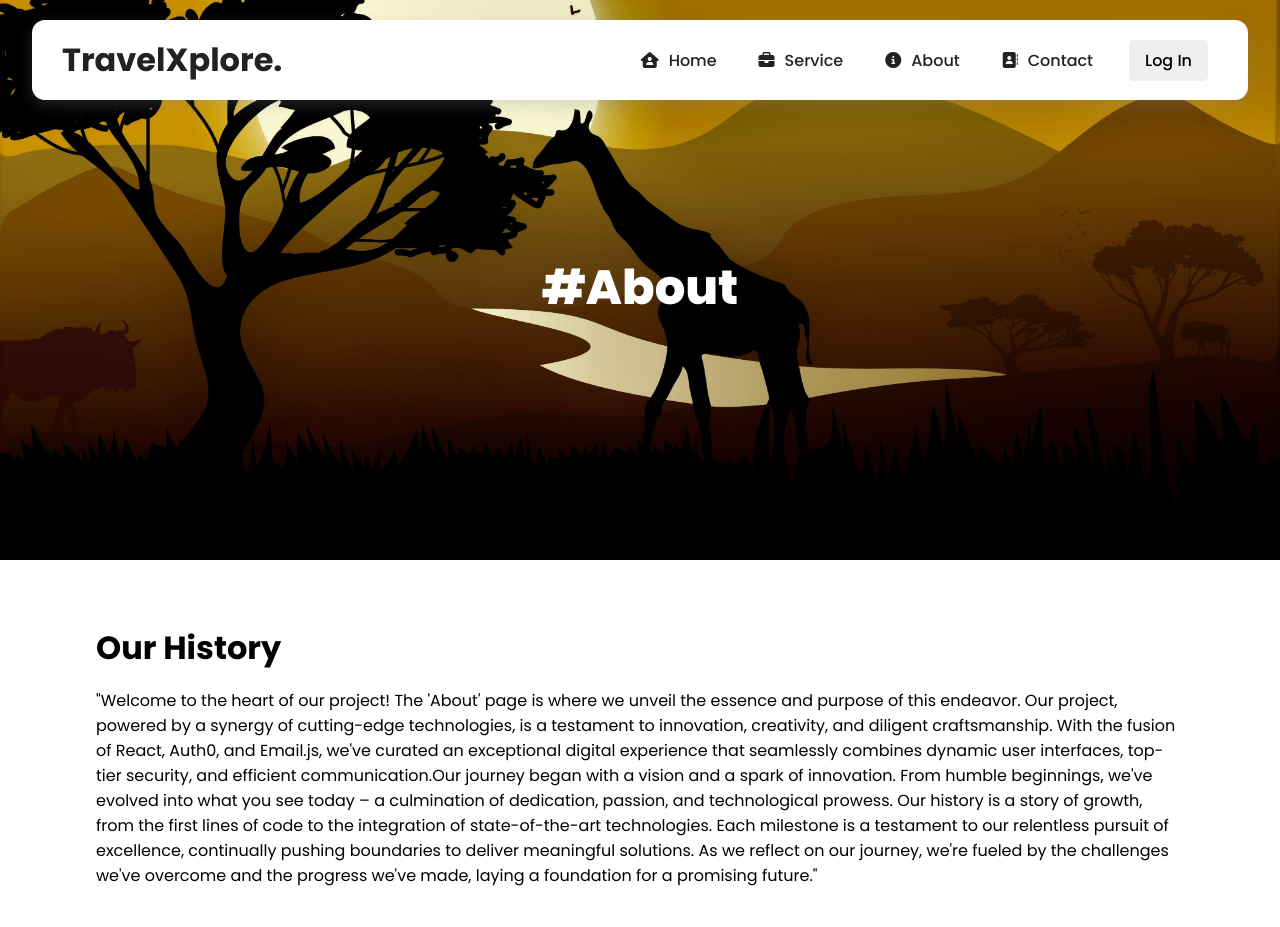
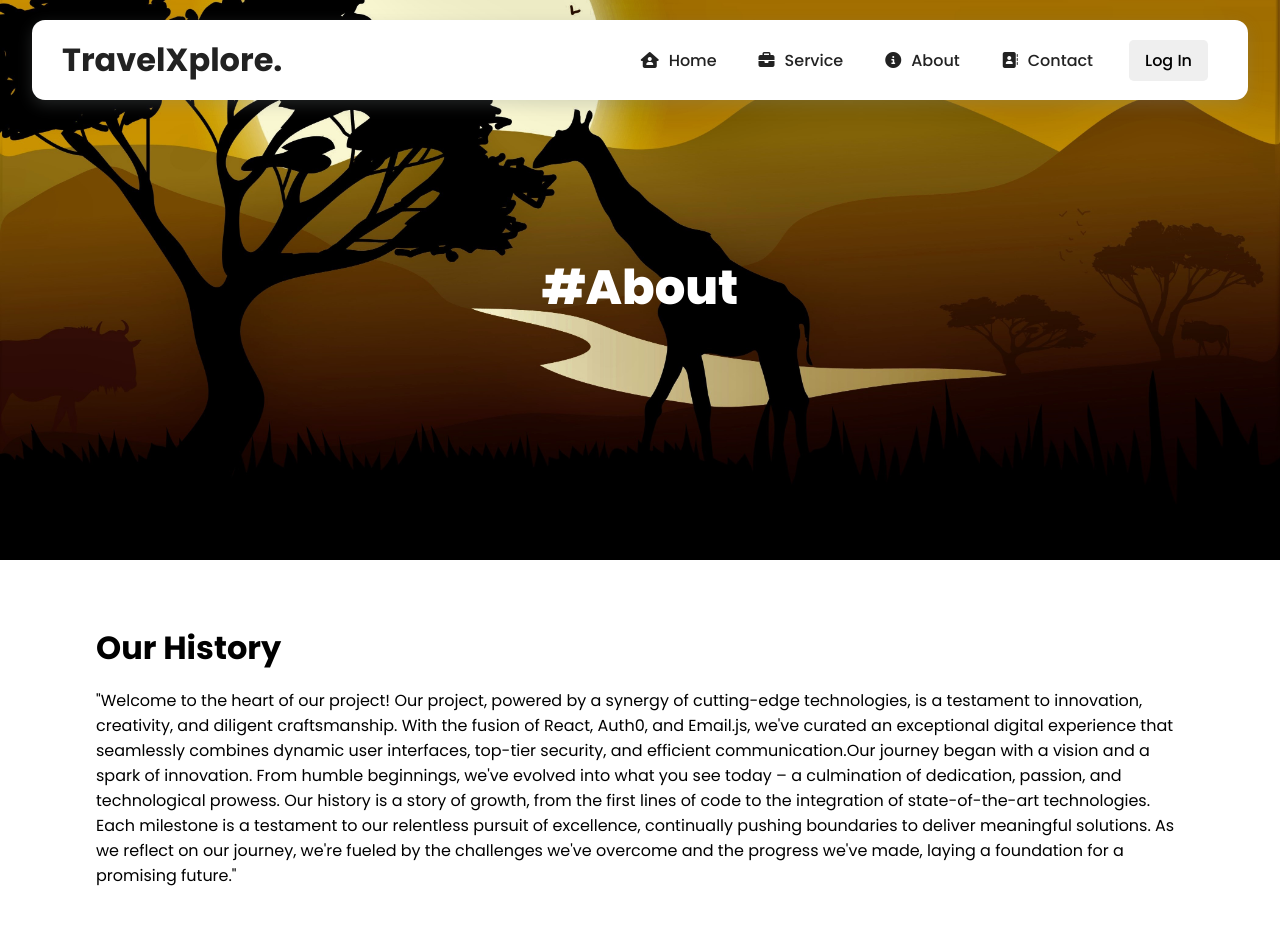
Before and after one commit to M-Rifat/TravelXplore, a React (Create React App) app: page /about in a window 1280 px wide. Shown: the top 927 px of the page. Built offline with nearby package versions, Linux system fonts and the light colour scheme.

Commit message:
HomePage Updated

```diff
--- a/src/components/AboutUs.js
+++ b/src/components/AboutUs.js
@@ -5,8 +5,7 @@ function AboutUs() {
     <div className="about-container">
       <h1>Our History</h1>
       <p>
-        "Welcome to the heart of our project! The 'About' page is where we
-        unveil the essence and purpose of this endeavor. Our project, powered by
+        "Welcome to the heart of our project! Our project, powered by
         a synergy of cutting-edge technologies, is a testament to innovation,
         creativity, and diligent craftsmanship. With the fusion of React, Auth0,
         and Email.js, we've curated an exceptional digital experience that
```
Also changed, not shown: 1 other file (tests, documents, lock files or other folders).
